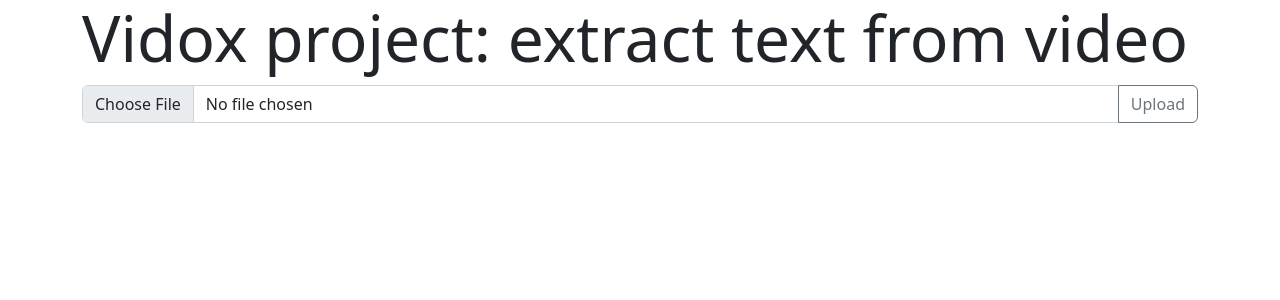
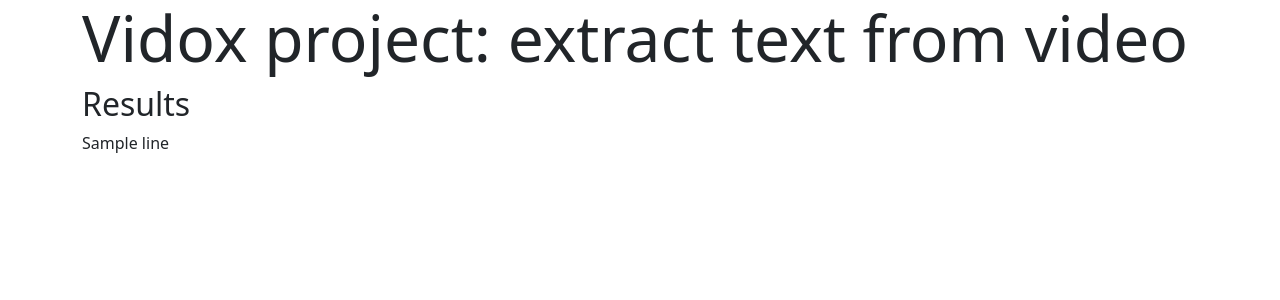
Before and after one commit to serbathome/vidox, a Flask app: template templates/results.html in a window 1280 px wide. Shown: the top 300 px of the page. Run offline with Flask 2, Linux system fonts and the light colour scheme; the template is opened without the code that fills it: most values are stand-ins (such as "Sample title", 1, 10 or a date in 2020).

Commit message:
updated result visualization

```diff
--- a/app.py
+++ b/app.py
@@ -48,7 +48,6 @@ def upload_file():
             context = {}
             filename = secure_filename(file.filename)
             file.save(os.path.join(app.config['UPLOAD_FOLDER'], filename))
-            print("file saved")
 
             # We user moviepy to extract audio
             video = editor.VideoFileClip(filename=filename)
@@ -85,9 +84,11 @@ def upload_file():
                 if req['done']:
                     break
                 print("Not ready")
+            text = []
             for chunk in req['response']['chunks']:
                 if chunk['channelTag'] == '1':
-                    print(chunk['alternatives'][0]['text'])
-
-        return render_template('results.html', context=context)
-    return render_template("index.html")
+                    # print(chunk['alternatives'][0]['text'])
+                    text.append(chunk['alternatives'][0]['text'])
+        return render_template('results.html', text=text)
+    else:
+        return render_template("index.html")
--- a/templates/results.html
+++ b/templates/results.html
@@ -15,19 +15,13 @@
     <div class="container">
         <section>
             <h1 class="display-3">Vidox project: extract text from video</h1>
-
+            <h2>Results</h2>
         </section>
-        <div class="row">
-            <div class="col">
-                <form action="/upload">
-                    <div class="input-group mb-3">
-
-                        <input class="form-control" type="file" id="formFile">
-                        <button class="btn btn-outline-secondary" type="button" id="button">Upload</button>
-                    </div>
-                </form>
-            </div>
-        </div>
+        <section>
+            {% for line in text %}
+            <p>{{line}}</p>
+            {% endfor %}
+        </section>
     </div>
 </body>
 </html>
```
